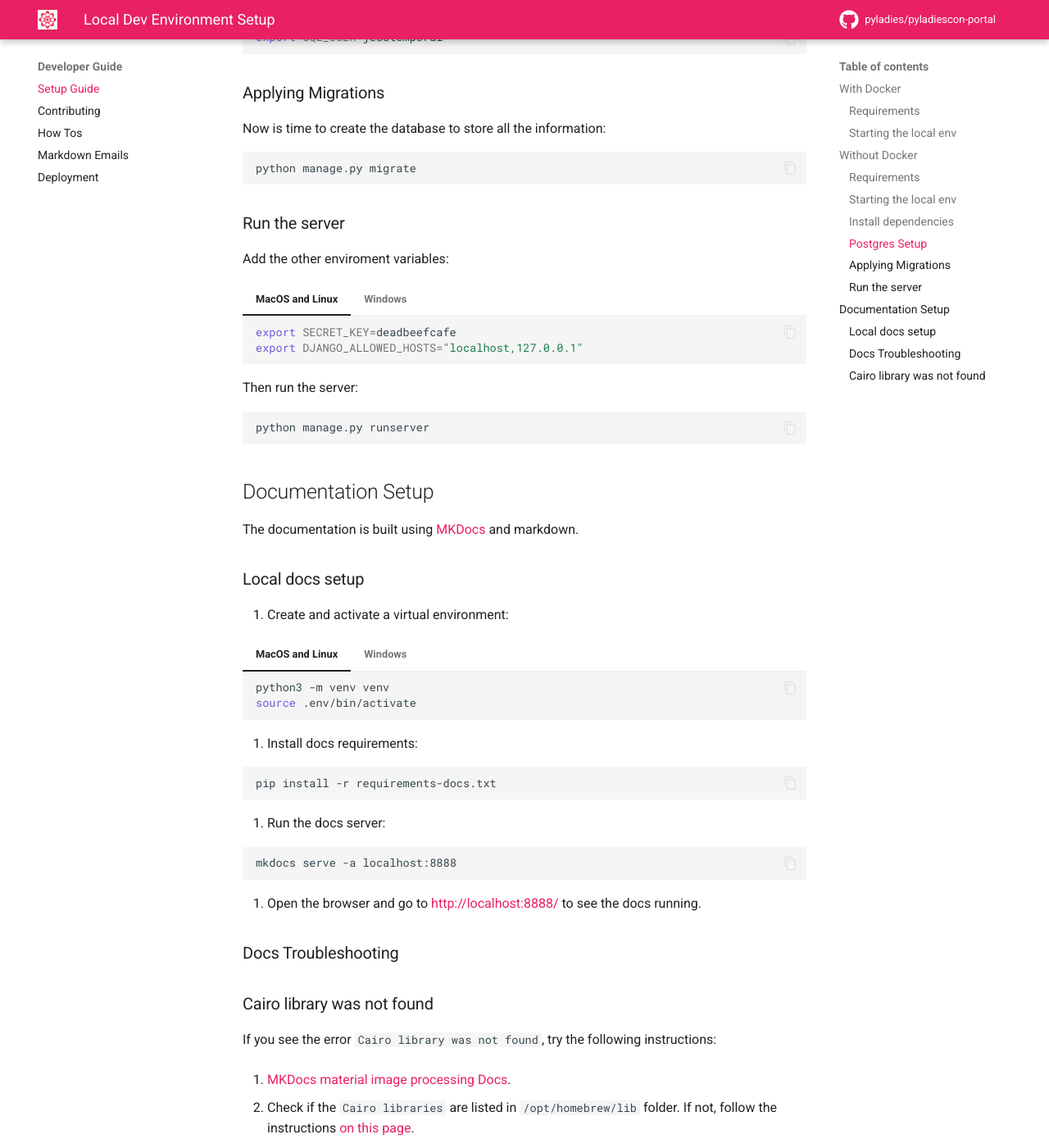
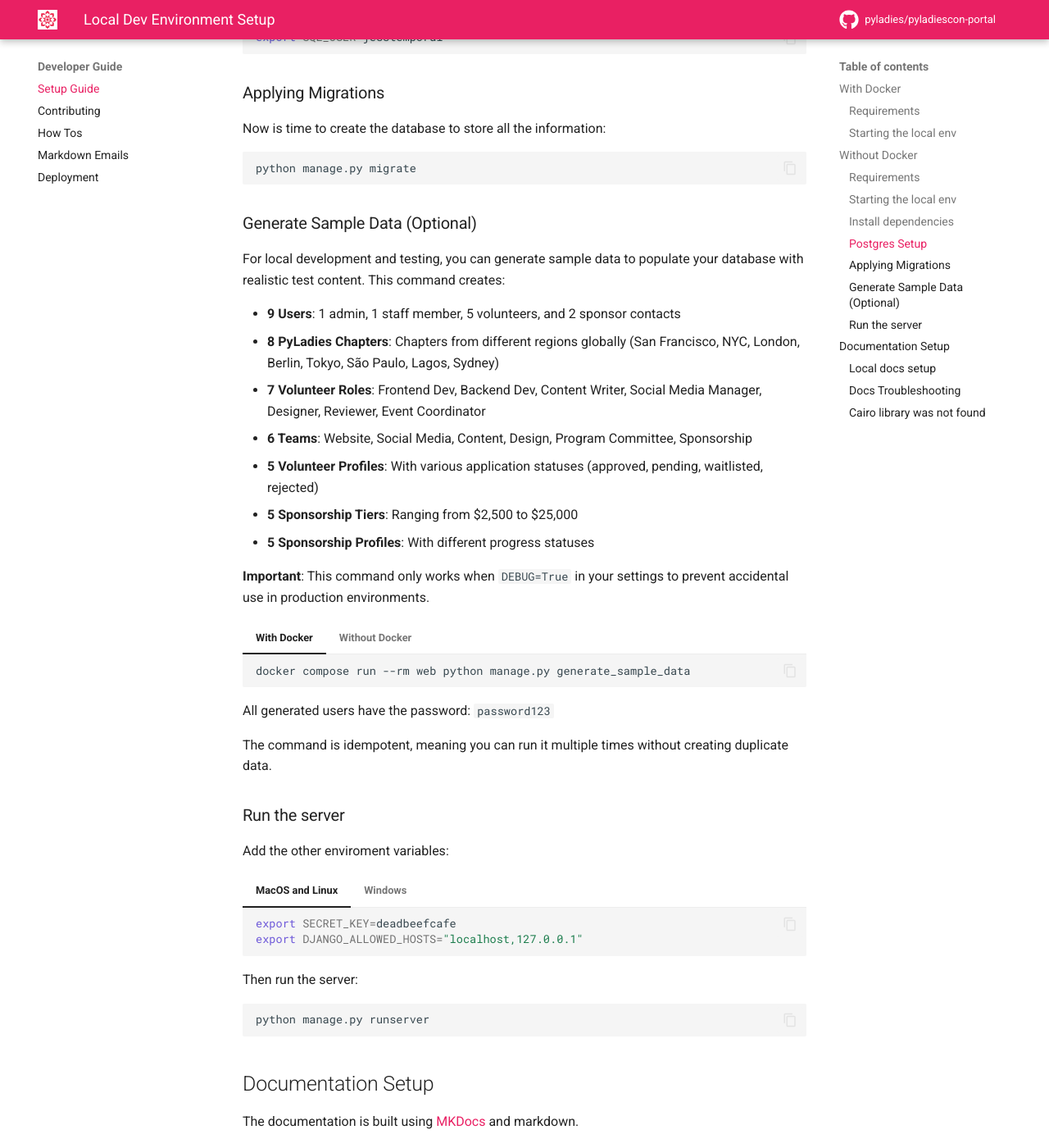
Before and after one commit to pyladies/pyladiescon-portal, an MkDocs documentation site: the page built from docs/developer/setup.md, in a window 1280 px wide and 1400 px high, scrolled down 2564 px. Shown: the whole window at 82% size. Built offline with MkDocs 1.6.1 and Material for MkDocs 9.7.7, drawn with Linux system fonts in a browser that asks for light colours; comment, search, counter and statistics services are not loaded.

Commit message:
Document generate_sample_data command
- Add section in developer setup guide explaining the command
- List all data types generated (users, chapters, roles, teams, etc.)
- Include usage examples for Docker and non-Docker setups
- Note DEBUG=True requirement and default password
- Mention idempotent behavior

Closes #245

````diff
--- a/docs/developer/setup.md
+++ b/docs/developer/setup.md
@@ -175,6 +175,36 @@ Now is time to create the database to store all the information:
 python manage.py migrate
 ```
 
+### Generate Sample Data (Optional)
+
+For local development and testing, you can generate sample data to populate your database with realistic test content. This command creates:
+
+- **9 Users**: 1 admin, 1 staff member, 5 volunteers, and 2 sponsor contacts
+- **8 PyLadies Chapters**: Chapters from different regions globally (San Francisco, NYC, London, Berlin, Tokyo, São Paulo, Lagos, Sydney)
+- **7 Volunteer Roles**: Frontend Dev, Backend Dev, Content Writer, Social Media Manager, Designer, Reviewer, Event Coordinator
+- **6 Teams**: Website, Social Media, Content, Design, Program Committee, Sponsorship
+- **5 Volunteer Profiles**: With various application statuses (approved, pending, waitlisted, rejected)
+- **5 Sponsorship Tiers**: Ranging from $2,500 to $25,000
+- **5 Sponsorship Profiles**: With different progress statuses
+
+**Important**: This command only works when `DEBUG=True` in your settings to prevent accidental use in production environments.
+
+=== "With Docker"
+
+    ```sh
+    docker compose run --rm web python manage.py generate_sample_data
+    ```
+
+=== "Without Docker"
+
+    ```sh
+    python manage.py generate_sample_data
+    ```
+
+All generated users have the password: `password123`
+
+The command is idempotent, meaning you can run it multiple times without creating duplicate data.
+
 ### Run the server
 
 Add the other enviroment variables:
````
